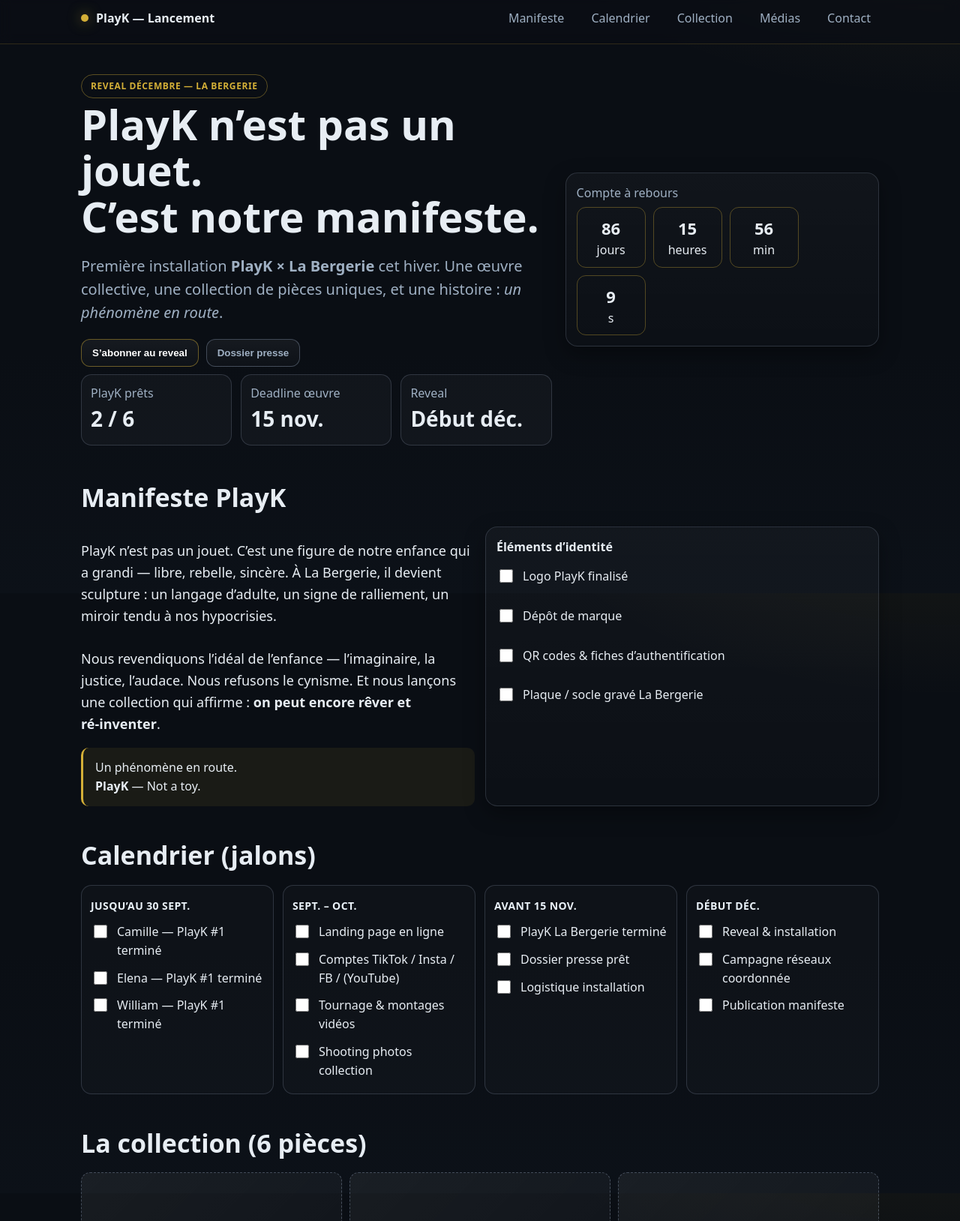
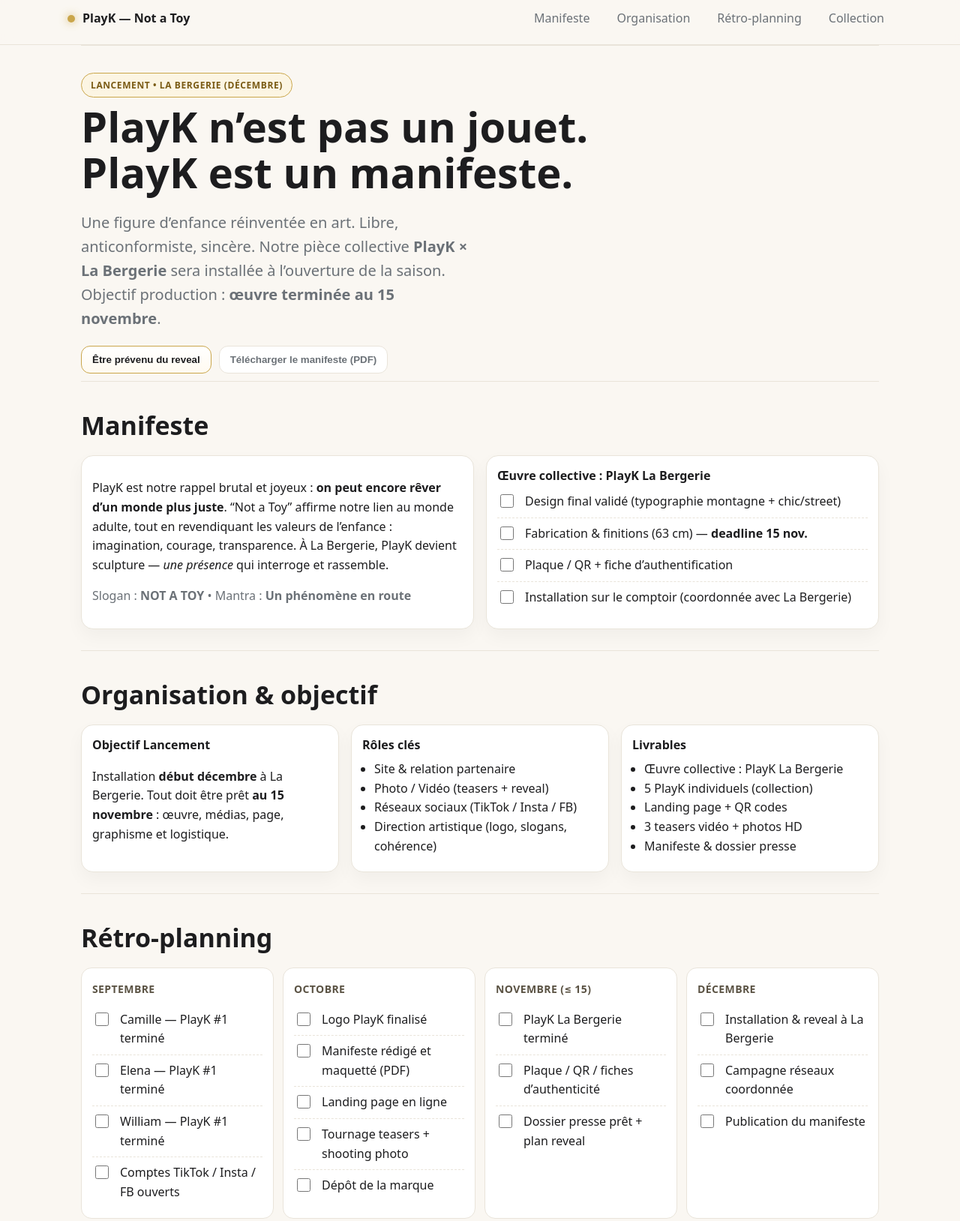
Before and after one commit to REFAP/projet_playk, a plain HTML site: page index.html in a window 1280 px wide. Shown: the part 9-1637 px from the top of the page at 75% size. Drawn offline with Linux system fonts and the light colour scheme.

Commit message:
Update index.html

```diff
--- a/index.html
+++ b/index.html
@@ -3,291 +3,225 @@
 <head>
   <meta charset="utf-8" />
   <meta name="viewport" content="width=device-width, initial-scale=1" />
-  <title>Lancement PlayK — La Bergerie • Décembre</title>
-  <meta name="description" content="Landing page officielle du lancement PlayK : manifeste, collection, calendrier, médias et reveal du premier PlayK installé à La Bergerie.">
-  <meta property="og:title" content="Lancement PlayK — La Bergerie">
-  <meta property="og:description" content="Manifeste, collection, calendrier et reveal de la première installation PlayK à La Bergerie.">
-  <meta property="og:type" content="website">
+  <title>PlayK — Manifeste & Lancement La Bergerie</title>
+  <meta name="description" content="PlayK — Not a Toy. Manifeste, objectifs, rétro‑planning et collection. Lancement officiel : La Bergerie (décembre)."/>
   <style>
     :root{
-      --bg:#0a0e14; --fg:#e7edf3; --muted:#9fb0c3; --accent:#d4af37; --ice:#8ecae6; --wine:#7a213a; --panel:#0f172a; --ok:#20d08a; --warn:#f59e0b;
+      --bg:#faf7f2;      /* fond clair chic */
+      --paper:#ffffff;    /* cartes */
+      --ink:#1d1d1f;      /* texte foncé */
+      --muted:#6b7177;    /* gris texte */
+      --gold:#caa64b;     /* accent or */
+      --terra:#c04e3a;    /* terracotta */
+      --line:#e9e4da;     /* bordures douces */
+      --ok:#1ea672;       /* vert */
+      --warn:#f59e0b;     /* amber */
     }
     *{box-sizing:border-box}
     html,body{height:100%}
-    body{margin:0;background:
-      radial-gradient(1000px 500px at 100% -20%, rgba(212,175,55,.08), transparent 60%),
-      linear-gradient(180deg, #0a0e14, #0a0e14 60%, #0c1118);
-      color:var(--fg);font:16px/1.55 system-ui,-apple-system,Segoe UI,Inter,Roboto,"Helvetica Neue",Arial,sans-serif;
-      -webkit-font-smoothing:antialiased;text-rendering:optimizeLegibility}
+    body{margin:0;background:var(--bg);color:var(--ink);font:16px/1.6 system-ui,-apple-system,Segoe UI,Inter,Roboto,"Helvetica Neue",Arial,sans-serif;-webkit-font-smoothing:antialiased}
     a{color:inherit}
-    .wrap{max-width:1100px;margin:0 auto;padding:18px}
-    header{position:sticky;top:0;z-index:20;background:rgba(10,14,20,.7);backdrop-filter:blur(8px);border-bottom:1px solid rgba(212,175,55,.18)}
-    .nav{display:flex;align-items:center;gap:14px;padding:12px 18px}
+
+    .wrap{max-width:1100px;margin:0 auto;padding:0 18px}
+    header{position:sticky;top:0;z-index:30;background:rgba(250,247,242,.9);backdrop-filter:saturate(1.2) blur(8px);border-bottom:1px solid var(--line)}
+    .nav{display:flex;align-items:center;gap:14px;padding:12px 0}
     .brand{display:flex;align-items:center;gap:10px;font-weight:900}
-    .dot{width:10px;height:10px;border-radius:50%;background:var(--accent);box-shadow:0 0 18px rgba(212,175,55,.6)}
+    .dot{width:10px;height:10px;border-radius:50%;background:var(--gold);box-shadow:0 0 12px rgba(202,166,75,.8)}
     .spacer{flex:1}
     .nav a{padding:8px 10px;border-radius:10px;color:var(--muted);text-decoration:none;border:1px solid transparent}
-    .nav a:hover{border-color:rgba(212,175,55,.3);color:#fff}
+    .nav a:hover{border-color:var(--line);color:var(--ink)}
 
-    .hero{display:grid;gap:18px;grid-template-columns:1.2fr .8fr;align-items:center;padding:40px 18px 22px}
-    .kicker{display:inline-flex;align-items:center;gap:8px;border:1px solid rgba(212,175,55,.4);color:var(--accent);border-radius:999px;padding:6px 12px;font-weight:800;text-transform:uppercase;letter-spacing:.6px;font-size:12px}
-    h1{font-size:clamp(28px,5vw,56px);line-height:1.1;margin:.2rem 0 .6rem}
-    .lead{color:var(--muted);font-size:clamp(16px,2.4vw,20px)}
+    /* Hero */
+    .hero{padding:36px 0 10px}
+    .kicker{display:inline-flex;align-items:center;gap:8px;border:1px solid var(--gold);color:#7a5b14;border-radius:999px;padding:6px 12px;font-weight:800;text-transform:uppercase;letter-spacing:.6px;font-size:12px;background:#fff4d680}
+    h1{font-size:clamp(28px,5vw,56px);line-height:1.1;margin:.5rem 0 .6rem}
+    .lead{color:var(--muted);font-size:clamp(16px,2.2vw,20px);max-width:46ch}
     .cta{display:flex;gap:10px;flex-wrap:wrap;margin-top:14px}
-    .btn{border:1px solid rgba(212,175,55,.45);background:linear-gradient(180deg, rgba(255,255,255,.05), rgba(255,255,255,.02));color:#fff;border-radius:12px;padding:10px 14px;font-weight:800;cursor:pointer}
-    .btn.ghost{border-color:rgba(158,175,200,.35);color:var(--muted)}
-    .panel{background:linear-gradient(180deg, rgba(255,255,255,.03), rgba(255,255,255,.01));border:1px solid rgba(158,175,200,.2);border-radius:16px;padding:14px;box-shadow:0 10px 28px rgba(0,0,0,.35)}
-
-    .stats{display:grid;grid-template-columns:repeat(3,minmax(0,1fr));gap:12px;margin-top:10px}
-    .stat{background:rgba(255,255,255,.03);border:1px solid rgba(158,175,200,.22);border-radius:14px;padding:12px}
-    .stat b{font-size:clamp(18px,3.2vw,28px)}
-    .muted{color:var(--muted)}
+    .btn{border:1px solid var(--ink);background:#fff;color:var(--ink);border-radius:12px;padding:10px 14px;font-weight:800;cursor:pointer}
+    .btn.gold{border-color:var(--gold);background:linear-gradient(180deg,#fff,#fffaf0);}
+    .btn.ghost{border-color:var(--line);color:var(--muted)}
 
     /* Sections */
-    section{padding:36px 18px}
-    h2{font-size:clamp(22px,3.6vw,34px);margin:.2rem 0 .8rem}
-    .grid{display:grid;gap:14px}
+    section{padding:28px 0;border-top:1px solid var(--line)}
+    h2{font-size:clamp(22px,3.4vw,34px);margin:.2rem 0 .8rem}
+    .grid{display:grid;gap:16px}
     .cols-2{grid-template-columns:repeat(2,minmax(0,1fr))}
     .cols-3{grid-template-columns:repeat(3,minmax(0,1fr))}
 
-    .timeline{display:grid;grid-template-columns:repeat(4,minmax(0,1fr));gap:12px}
-    .tcol{border:1px solid rgba(158,175,200,.22);border-radius:14px;padding:12px;background:rgba(255,255,255,.02)}
-    .tcol h4{margin:.3rem 0;font-size:14px;color:#eaf2f9;text-transform:uppercase;letter-spacing:.4px}
-    .task{display:grid;grid-template-columns:auto 1fr;gap:10px;align-items:start;padding:6px 0}
+    .card{background:var(--paper);border:1px solid var(--line);border-radius:16px;padding:14px;box-shadow:0 10px 24px rgba(0,0,0,.04)}
+    .muted{color:var(--muted)}
+
+    /* Checklist */
+    .task{display:grid;grid-template-columns:auto 1fr;gap:12px;align-items:start;padding:8px 0;border-bottom:1px dashed var(--line)}
+    .task:last-child{border-bottom:none}
     .task input{width:18px;height:18px}
 
-    .manifest{font-size:18px;line-height:1.6}
-    blockquote{margin:0;padding:14px 16px;border-left:3px solid var(--accent);background:rgba(212,175,55,.08);border-radius:10px}
+    /* Timeline columns */
+    .timeline{display:grid;gap:12px;grid-template-columns:repeat(4,minmax(0,1fr))}
+    .tcol{background:var(--paper);border:1px solid var(--line);border-radius:14px;padding:14px}
+    .tcol h4{margin:.2rem 0 .5rem;font-size:14px;color:#5b5344;text-transform:uppercase;letter-spacing:.4px}
 
-    .gallery{display:grid;grid-template-columns:repeat(3,minmax(0,1fr));gap:10px}
-    .ph{aspect-ratio:1/1;background:linear-gradient(135deg, rgba(255,255,255,.06), rgba(255,255,255,.02));border:1px dashed rgba(158,175,200,.35);border-radius:12px;display:grid;place-items:center;color:var(--muted);font-weight:700}
+    /* Collection grid */
+    .gallery{display:grid;grid-template-columns:repeat(6,minmax(0,1fr));gap:10px}
+    .slot{background:linear-gradient(180deg,#fff,#f8f5ee);border:1px solid var(--line);border-radius:14px;aspect-ratio:1/1;display:flex;align-items:center;justify-content:center;position:relative;overflow:hidden}
+    .slot b{position:absolute;top:8px;left:10px;color:#9a8c74;font-size:12px}
+    .slot.empty{border:1px dashed #d8d0c0;color:#b7ad99;font-weight:700}
+    .slot img{width:100%;height:100%;object-fit:cover}
 
-    footer{padding:32px 18px;border-top:1px solid rgba(212,175,55,.18);margin-top:28px;color:var(--muted)}
-
-    /* Countdown */
-    .count{display:flex;gap:10px;flex-wrap:wrap}
-    .chip{border:1px solid rgba(212,175,55,.35);border-radius:12px;padding:10px 12px;min-width:92px;text-align:center}
-    .chip b{display:block;font-size:22px}
+    footer{padding:28px 0;color:#7a7264}
 
     /* Responsive */
     @media(max-width:980px){
-      .hero{grid-template-columns:1fr}
-      .stats{grid-template-columns:repeat(3,1fr)}
       .timeline{grid-template-columns:repeat(2,1fr)}
-      .gallery{grid-template-columns:repeat(2,1fr)}
+      .gallery{grid-template-columns:repeat(3,1fr)}
     }
     @media(max-width:640px){
-      header .nav{padding:10px}
-      .nav a{padding:6px 8px}
-      .stats{grid-template-columns:1fr 1fr}
-      .timeline{grid-template-columns:1fr}
-      .gallery{grid-template-columns:1fr}
-      section{padding:28px 14px}
+      .nav{gap:8px;flex-wrap:wrap}
+      .gallery{grid-template-columns:repeat(2,1fr)}
+      .cols-2{grid-template-columns:1fr}
     }
   </style>
 </head>
 <body>
   <header>
     <div class="wrap nav">
-      <div class="brand"><span class="dot"></span> PlayK — Lancement</div>
+      <div class="brand"><span class="dot"></span> <span>PlayK — Not a Toy</span></div>
       <div class="spacer"></div>
       <a href="#manifeste">Manifeste</a>
-      <a href="#calendrier">Calendrier</a>
+      <a href="#organisation">Organisation</a>
+      <a href="#retro">Rétro‑planning</a>
       <a href="#collection">Collection</a>
-      <a href="#medias">Médias</a>
-      <a href="#contact">Contact</a>
     </div>
   </header>
 
-  <div class="wrap hero">
-    <div>
-      <span class="kicker">Reveal Décembre — La Bergerie</span>
-      <h1>PlayK n’est pas un jouet.<br> C’est notre manifeste.</h1>
-      <p class="lead">Première installation <b>PlayK × La Bergerie</b> cet hiver. Une œuvre collective, une collection de pièces uniques, et une histoire : <i>un phénomène en route</i>.</p>
+  <main class="wrap">
+    <section class="hero">
+      <span class="kicker">Lancement • La Bergerie (décembre)</span>
+      <h1>PlayK n’est pas un jouet. <br> PlayK est un manifeste.</h1>
+      <p class="lead">Une figure d’enfance réinventée en art. Libre, anticonformiste, sincère. Notre pièce collective <b>PlayK × La Bergerie</b> sera installée à l’ouverture de la saison. Objectif production : <b>œuvre terminée au 15 novembre</b>.</p>
       <div class="cta">
-        <button class="btn" id="btnNotify">S’abonner au reveal</button>
-        <button class="btn ghost" id="btnPress">Dossier presse</button>
+        <button class="btn gold" id="btnNotify">Être prévenu du reveal</button>
+        <button class="btn ghost" id="btnPDF">Télécharger le manifeste (PDF)</button>
       </div>
-      <div class="stats">
-        <div class="stat"><div class="muted">PlayK prêts</div><b id="countReady">2 / 6</b></div>
-        <div class="stat"><div class="muted">Deadline œuvre</div><b>15 nov.</b></div>
-        <div class="stat"><div class="muted">Reveal</div><b>Début déc.</b></div>
+    </section>
+
+    <section id="manifeste">
+      <h2>Manifeste</h2>
+      <div class="grid cols-2">
+        <div class="card">
+          <p>PlayK est notre rappel brutal et joyeux : <b>on peut encore rêver d’un monde plus juste</b>. “Not a Toy” affirme notre lien au monde adulte, tout en revendiquant les valeurs de l’enfance : imagination, courage, transparence. À La Bergerie, PlayK devient sculpture — <i>une présence</i> qui interroge et rassemble.</p>
+          <p class="muted">Slogan : <b>NOT A TOY</b> • Mantra : <b>Un phénomène en route</b></p>
+        </div>
+        <div class="card">
+          <b>Œuvre collective : PlayK La Bergerie</b>
+          <div class="task"><input type="checkbox" id="v1"><label for="v1">Design final validé (typographie montagne + chic/street)</label></div>
+          <div class="task"><input type="checkbox" id="v2"><label for="v2">Fabrication & finitions (63 cm) — <b>deadline 15 nov.</b></label></div>
+          <div class="task"><input type="checkbox" id="v3"><label for="v3">Plaque / QR + fiche d’authentification</label></div>
+          <div class="task"><input type="checkbox" id="v4"><label for="v4">Installation sur le comptoir (coordonnée avec La Bergerie)</label></div>
         </div>
       </div>
-    <div class="panel">
-      <div class="muted" style="margin-bottom:6px">Compte à rebours</div>
-      <div class="count" id="countdown">
-        <div class="chip"><b id="d">--</b>jours</div>
-        <div class="chip"><b id="h">--</b>heures</div>
-        <div class="chip"><b id="m">--</b>min</div>
-        <div class="chip"><b id="s">--</b>s</div>
+    </section>
+
+    <section id="organisation">
+      <h2>Organisation & objectif</h2>
+      <div class="grid cols-3">
+        <div class="card">
+          <b>Objectif Lancement</b>
+          <p>Installation <b>début décembre</b> à La Bergerie. Tout doit être prêt <b>au 15 novembre</b> : œuvre, médias, page, graphisme et logistique.</p>
         </div>
+        <div class="card">
+          <b>Rôles clés</b>
+          <ul style="margin:.4rem 0;padding-left:1rem">
+            <li>Site & relation partenaire</li>
+            <li>Photo / Vidéo (teasers + reveal)</li>
+            <li>Réseaux sociaux (TikTok / Insta / FB)</li>
+            <li>Direction artistique (logo, slogans, cohérence)</li>
+          </ul>
         </div>
-  </div>
-
-  <section id="manifeste" class="wrap">
-    <h2>Manifeste PlayK</h2>
-    <div class="grid cols-2">
-      <div>
-        <p class="manifest">PlayK n’est pas un jouet. C’est une figure de notre enfance qui a grandi — libre, rebelle, sincère. À La Bergerie, il devient sculpture : un langage d’adulte, un signe de ralliement, un miroir tendu à nos hypocrisies. <br><br>Nous revendiquons l’idéal de l’enfance — l’imaginaire, la justice, l’audace. Nous refusons le cynisme. Et nous lançons une collection qui affirme : <b>on peut encore rêver et ré‑inventer</b>.</p>
-        <blockquote>Un phénomène en route. <br><b>PlayK</b> — Not a toy.</blockquote>
-      </div>
-      <div class="panel">
-        <b>Éléments d’identité</b>
-        <ul class="task" style="margin-top:8px">
-          <input type="checkbox" id="chkLogo"> <label for="chkLogo">Logo PlayK finalisé</label>
-        </ul>
-        <ul class="task">
-          <input type="checkbox" id="chkMark"> <label for="chkMark">Dépôt de marque</label>
-        </ul>
-        <ul class="task">
-          <input type="checkbox" id="chkQR"> <label for="chkQR">QR codes & fiches d’authentification</label>
-        </ul>
-        <ul class="task">
-          <input type="checkbox" id="chkPlaque"> <label for="chkPlaque">Plaque / socle gravé La Bergerie</label>
+        <div class="card">
+          <b>Livrables</b>
+          <ul style="margin:.4rem 0;padding-left:1rem">
+            <li>Œuvre collective : PlayK La Bergerie</li>
+            <li>5 PlayK individuels (collection)</li>
+            <li>Landing page + QR codes</li>
+            <li>3 teasers vidéo + photos HD</li>
+            <li>Manifeste & dossier presse</li>
           </ul>
         </div>
       </div>
     </section>
 
-  <section id="calendrier" class="wrap">
-    <h2>Calendrier (jalons)</h2>
+    <section id="retro">
+      <h2>Rétro‑planning</h2>
       <div class="timeline">
         <div class="tcol">
-        <h4>Jusqu’au 30 sept.</h4>
-        <label class="task"><input type="checkbox"> Camille — PlayK #1 terminé</label>
-        <label class="task"><input type="checkbox"> Elena — PlayK #1 terminé</label>
-        <label class="task"><input type="checkbox"> William — PlayK #1 terminé</label>
+          <h4>Septembre</h4>
+          <label class="task"><input type="checkbox" id="r1"> Camille — PlayK #1 terminé</label>
+          <label class="task"><input type="checkbox" id="r2"> Elena — PlayK #1 terminé</label>
+          <label class="task"><input type="checkbox" id="r3"> William — PlayK #1 terminé</label>
+          <label class="task"><input type="checkbox" id="r4"> Comptes TikTok / Insta / FB ouverts</label>
         </div>
         <div class="tcol">
-        <h4>Sept. – Oct.</h4>
-        <label class="task"><input type="checkbox"> Landing page en ligne</label>
-        <label class="task"><input type="checkbox"> Comptes TikTok / Insta / FB / (YouTube)</label>
-        <label class="task"><input type="checkbox"> Tournage & montages vidéos</label>
-        <label class="task"><input type="checkbox"> Shooting photos collection</label>
+          <h4>Octobre</h4>
+          <label class="task"><input type="checkbox" id="r5"> Logo PlayK finalisé</label>
+          <label class="task"><input type="checkbox" id="r6"> Manifeste rédigé et maquetté (PDF)</label>
+          <label class="task"><input type="checkbox" id="r7"> Landing page en ligne</label>
+          <label class="task"><input type="checkbox" id="r8"> Tournage teasers + shooting photo</label>
+          <label class="task"><input type="checkbox" id="r9"> Dépôt de la marque</label>
         </div>
         <div class="tcol">
-        <h4>Avant 15 nov.</h4>
-        <label class="task"><input type="checkbox"> PlayK La Bergerie terminé</label>
-        <label class="task"><input type="checkbox"> Dossier presse prêt</label>
-        <label class="task"><input type="checkbox"> Logistique installation</label>
+          <h4>Novembre (≤ 15)</h4>
+          <label class="task"><input type="checkbox" id="r10"> PlayK La Bergerie terminé</label>
+          <label class="task"><input type="checkbox" id="r11"> Plaque / QR / fiches d’authenticité</label>
+          <label class="task"><input type="checkbox" id="r12"> Dossier presse prêt + plan reveal</label>
         </div>
         <div class="tcol">
-        <h4>Début déc.</h4>
-        <label class="task"><input type="checkbox"> Reveal & installation</label>
-        <label class="task"><input type="checkbox"> Campagne réseaux coordonnée</label>
-        <label class="task"><input type="checkbox"> Publication manifeste</label>
+          <h4>Décembre</h4>
+          <label class="task"><input type="checkbox" id="r13"> Installation & reveal à La Bergerie</label>
+          <label class="task"><input type="checkbox" id="r14"> Campagne réseaux coordonnée</label>
+          <label class="task"><input type="checkbox" id="r15"> Publication du manifeste</label>
         </div>
       </div>
     </section>
 
-  <section id="collection" class="wrap">
-    <h2>La collection (6 pièces)</h2>
+    <section id="collection">
+      <h2>Collection (6 pièces)</h2>
       <div class="gallery">
-      <div class="ph">PlayK 01</div>
-      <div class="ph">PlayK 02</div>
-      <div class="ph">PlayK 03</div>
-      <div class="ph">PlayK 04</div>
-      <div class="ph">PlayK 05</div>
-      <div class="ph">PlayK 06</div>
+        <div class="slot"><b>#01</b><img src="playk01.jpg" alt="PlayK 01 (réalisé)" onerror="this.parentElement.classList.add('empty');this.remove();this.parentElement.innerHTML='<b>#01</b>À insérer';"></div>
+        <div class="slot"><b>#02</b><img src="playk02.jpg" alt="PlayK 02 (réalisé)" onerror="this.parentElement.classList.add('empty');this.remove();this.parentElement.innerHTML='<b>#02</b>À insérer';"></div>
+        <div class="slot empty"><b>#03</b>À venir</div>
+        <div class="slot empty"><b>#04</b>À venir</div>
+        <div class="slot empty"><b>#05</b>À venir</div>
+        <div class="slot empty"><b>#06</b>À venir</div>
       </div>
+      <p class="muted" style="margin-top:8px">Astuce : remplacez <code>playk01.jpg</code> et <code>playk02.jpg</code> par vos photos (même dossier), les autres cases resteront en attente.</p>
     </section>
 
-  <section id="medias" class="wrap">
-    <h2>Médias</h2>
-    <div class="grid cols-2">
-      <div class="panel">
-        <b>Teasers vidéo</b>
-        <p class="muted">3 formats courts (making-of, détails, reveal) + 1 vidéo longue option YouTube.</p>
-        <button class="btn" id="btnPlan">Ouvrir le plan de tournage</button>
+    <footer>
+      <div class="wrap" style="display:flex;justify-content:space-between;gap:10px;flex-wrap:wrap">
+        <span>© <span id="year"></span> PlayK — « Not a Toy »</span>
+        <span class="muted">Contact : hello@playk.example</span>
       </div>
-      <div class="panel">
-        <b>Dossier presse</b>
-        <p class="muted">Présentation, photos HD, manifeste, bio courte, contacts.</p>
-        <button class="btn ghost" id="btnDL">Télécharger (PDF)</button>
-      </div>
-    </div>
-  </section>
-
-  <section id="contact" class="wrap">
-    <h2>Restez informés</h2>
-    <div class="grid cols-2">
-      <form class="panel" id="form">
-        <label>Votre e‑mail<br>
-          <input required type="email" placeholder="prenom@email.com" style="width:100%;padding:10px;border-radius:10px;border:1px solid rgba(158,175,200,.35);background:#0b1220;color:#fff">
-        </label>
-        <label style="display:flex;align-items:center;gap:8px;margin-top:8px">
-          <input type="checkbox"> Recevoir le manifeste PlayK en PDF
-        </label>
-        <div style="display:flex;gap:8px;margin-top:10px">
-          <button class="btn" type="submit">S’inscrire</button>
-          <button class="btn ghost" type="button" id="btnInsta">Instagram</button>
-        </div>
-        <small class="muted">Aucun spam. Désinscription en un clic.</small>
-      </form>
-      <div class="panel">
-        <b>Coordonnées</b>
-        <p class="muted">PlayK — Clermont / Super‑Besse<br>Contact : hello@playk.example</p>
-        <b>Partenaires</b>
-        <p class="muted">La Bergerie — Super‑Besse</p>
-      </div>
-    </div>
-  </section>
-
-  <footer class="wrap">
-    © <span id="year"></span> PlayK. Tous droits réservés — « Not a Toy ».
     </footer>
+  </main>
 
   <script>
-    // Helpers
-    const $ = (s,ctx=document)=>ctx.querySelector(s);
-    const $$ = (s,ctx=document)=>Array.from(ctx.querySelectorAll(s));
+    // Persistance simple des cases à cocher
+    const checks = document.querySelectorAll('input[type="checkbox"][id]');
+    checks.forEach(ch=>{
+      const key = 'playk_check_'+ch.id;
+      try{ ch.checked = localStorage.getItem(key)==='1'; }catch{}
+      ch.addEventListener('change', ()=>{
+        localStorage.setItem(key, ch.checked ? '1' : '0');
+      });
+    });
 
-    // Countdown to Dec 1st (00:00)
-    function tick(){
-      const target = new Date(new Date().getFullYear(), 11, 1, 0,0,0); // Dec=11
-      const now = new Date();
-      // if past Dec 1, set next year
-      if(now>target){ target.setFullYear(target.getFullYear()+1); }
-      const diff = target - now;
-      const d = Math.floor(diff/86400000);
-      const h = Math.floor((diff%86400000)/3600000);
-      const m = Math.floor((diff%3600000)/60000);
-      const s = Math.floor((diff%60000)/1000);
-      $('#d').textContent=d; $('#h').textContent=h; $('#m').textContent=m; $('#s').textContent=s;
-      requestAnimationFrame(()=> setTimeout(tick, 1000));
-    }
-    tick();
-
-    // Collection progress (2/6 → dynamic via checkboxes of timeline Sept items)
-    function updateReady(){
-      const base = 2; // déjà prêts
-      const extras = $$('#calendrier input[type="checkbox"]').slice(0,3).filter(c=>c.checked).length; // Camille/Elena/William
-      const total = base + extras;
-      $('#countReady').textContent = `${total} / 6`;
-    }
-    $$('#calendrier input[type="checkbox"]').forEach(c=> c.addEventListener('change', updateReady));
-    updateReady();
-
-    // Footer year
-    $('#year').textContent = new Date().getFullYear();
+    // Year
+    document.getElementById('year').textContent = new Date().getFullYear();
 
     // CTA placeholders
-    $('#btnNotify').addEventListener('click', ()=> alert('Super ! Nous te préviendrons pour le reveal.'));
-    $('#btnPress').addEventListener('click', ()=> alert('Le dossier presse sera disponible ici (PDF).'));
-    $('#btnPlan').addEventListener('click', ()=> alert('Plan de tournage : scènes, lieux, équipe — à intégrer.'));
-    $('#btnDL').addEventListener('click', ()=> alert('Téléchargement du PDF presse — bientôt.'));
-    $('#btnInsta').addEventListener('click', ()=> alert('Ouvrir Instagram PlayK — lien à définir.'));
-
-    // Persist identity checkboxes
-    ['chkLogo','chkMark','chkQR','chkPlaque'].forEach(id=>{
-      const n = document.getElementById(id);
-      const key = 'playk_'+id;
-      try{ n.checked = localStorage.getItem(key)==='1'; }catch{}
-      n.addEventListener('change', ()=>{
-        localStorage.setItem(key, n.checked?'1':'0');
-      })
-    })
+    document.getElementById('btnNotify').addEventListener('click', ()=> alert('Merci ! Nous te préviendrons pour le reveal.'));
+    document.getElementById('btnPDF').addEventListener('click', ()=> alert('Le PDF Manifeste sera disponible ici.'));
   </script>
 </body>
 </html>
```
Lines whose indentation alone changed are shown as unchanged.
